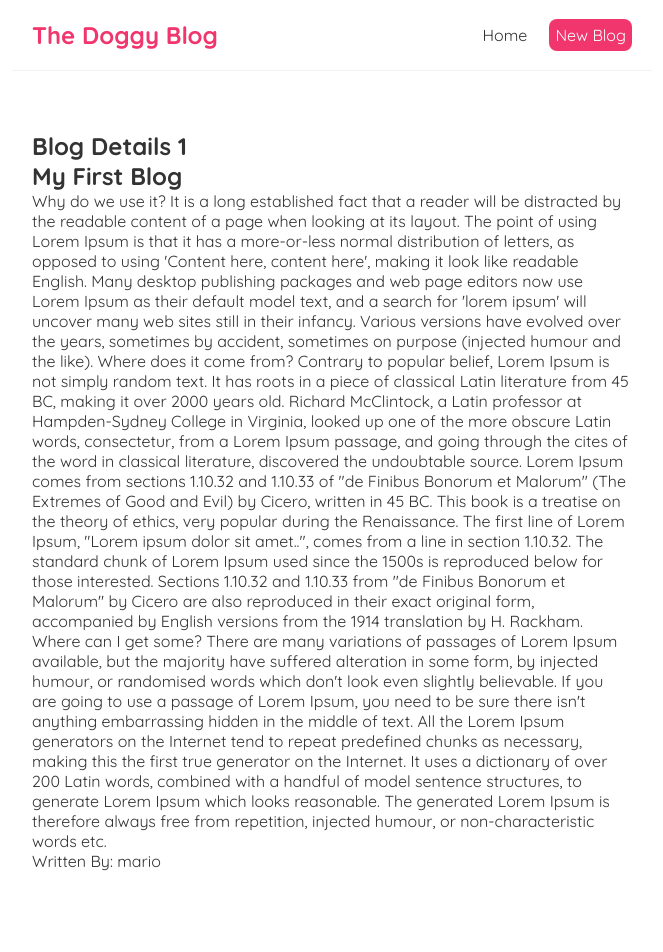
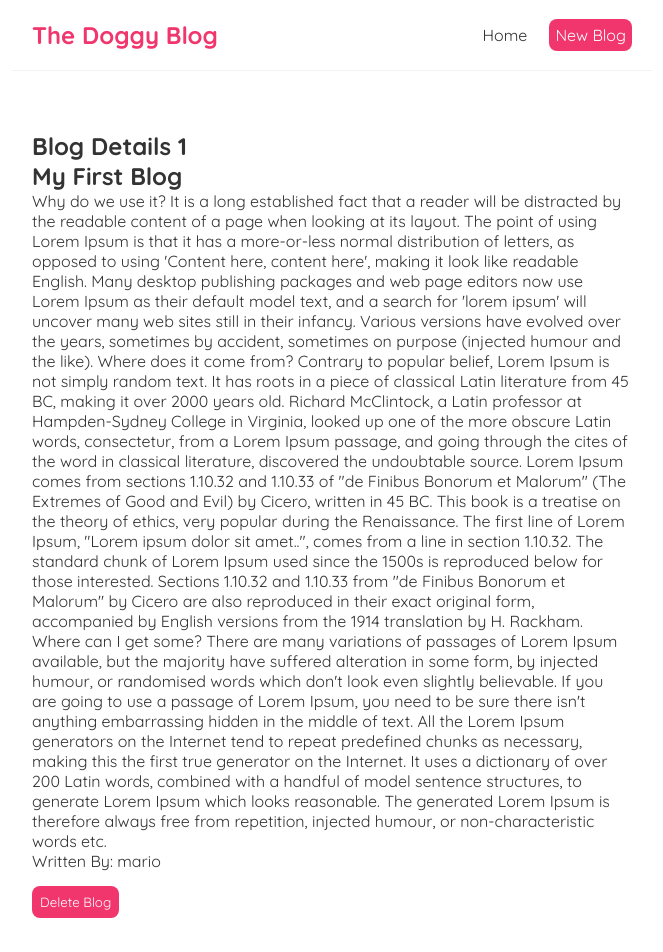
Before and after one commit to rexhang0501/react-blog-website-project, a React (Create React App) app: page /blogs/1 in a window 1280 px wide. Shown: the top 952 px of the page, without its empty margins (308-971 px from the left). Before the commit the page ends 931 px from the top, so only its background shows below. Built offline with nearby package versions, Linux system fonts and the light colour scheme; data requests are answered from the project's data file.

Commit message:
Added delete from database function

```diff
--- a/src/components/BlogDetails.js
+++ b/src/components/BlogDetails.js
@@ -1,9 +1,19 @@
 import { useParams } from 'react-router-dom';
 import useFetch from '../hooks/useFetch';
+import { useHistory } from 'react-router-dom/cjs/react-router-dom.min';
 
 const BlogDetails = () => {
     const {id} = useParams();
     const {data: blog, isLoading, errorMessage, setData} = useFetch("http://localhost:8000/blogs/" + id);
+    const history = useHistory();
+    const handleDelete = () => {
+        fetch("http://localhost:8000/blogs/" + id,
+        {
+            method: "DELETE"
+        }).then(()=>{
+            history.push("/");
+        });
+    };
 
     return(
         <div className="blog-details">
@@ -15,6 +25,7 @@
                     <h2> {blog.title} </h2>
                     {blog.body}
                     <p>Written By: {blog.author}</p>
+                    <button onClick={handleDelete}> Delete Blog </button>
                 </article>
             }
         </div>
--- a/src/components/Create.js
+++ b/src/components/Create.js
@@ -1,5 +1,5 @@
 import { useState } from "react";
-import { useHistory, Link } from 'react-router-dom';
+import { useHistory } from 'react-router-dom';
 
 const Create = () => {
     const [title, setTitle] = useState("");
@@ -65,9 +65,6 @@
                 <button disabled>
                     Adding Blog...
                 </button>}
-                <Link to="/create/author">
-                    <button>Go to Author</button>
-                </Link>
             </form>
         </div>
     );
--- a/src/components/Home.js
+++ b/src/components/Home.js
@@ -1,14 +1,18 @@
 import BlogList from './BlogList';
 import { useState, useEffect } from 'react';
 import useFetch from '../hooks/useFetch';
+import { useHistory } from 'react-router-dom/cjs/react-router-dom.min';
 
 const Home = () => {
-    const {data: blogs, isLoading, errorMessage, setData} = useFetch("http://localhost:8000/blogs");
+    const {data: blogs, isLoading, errorMessage} = useFetch("http://localhost:8000/blogs");
     const [ marioBlogsPresent, setMarioBlogsPresent ] = useState(true);
+    const history = useHistory();
     const handleDelete = (id) => {
-        setData(blogs.filter((blog)=>{
-            return blog.id !== id;
-        }));
+        fetch("http://localhost:8000/blogs/" + id, {
+            method: "DELETE"
+        }).then(()=>{
+            history.go(0);
+        });
     };
 
     useEffect(()=>{
--- a/src/index.css
+++ b/src/index.css
@@ -53,6 +53,16 @@
   text-decoration: none;
 }
 
+.blog-details button {
+  background: #f1356d;
+  color: #fff;
+  border: 0;
+  margin-top: 15px;
+  padding: 8px;
+  border-radius: 8px;
+  cursor: pointer;
+}
+
 /* create new blog form */
 .create {
   max-width: 400px;
```
Also changed, not shown: data/db.json (+0 -36 lines).
